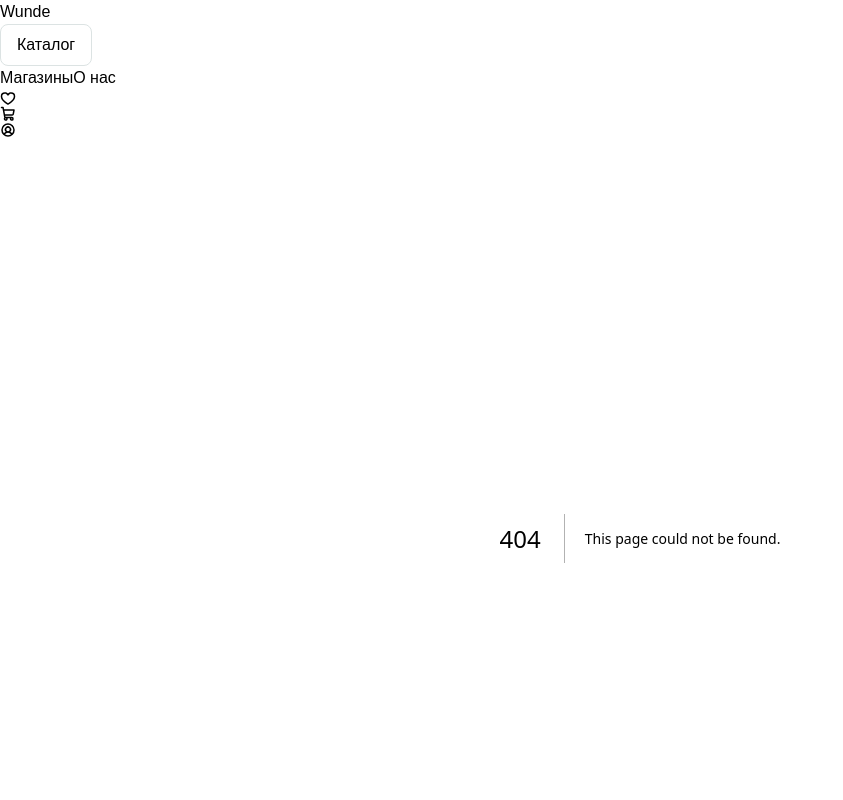
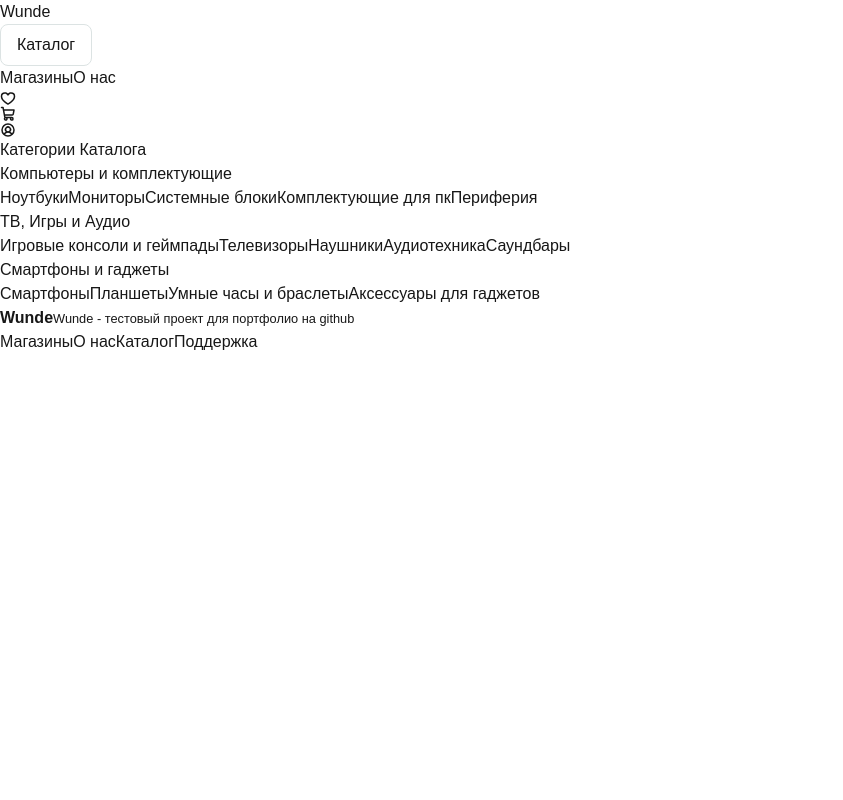
Before and after one commit to Dankewu0/wunde-frontend, a Next.js app: page /catalog/categories in a window 1280 px wide. Before the commit this address had no page. Shown: the top 800 px of the page, without its empty margins (0-843 px from the left). Built offline with nearby package versions, Linux system fonts and the light colour scheme.

Commit message:
feat: made redirect categories page

```diff
--- /dev/null
+++ b/app/catalog/categories/page.tsx
@@ -0,0 +1,31 @@
+import Link from "next/link";
+export default function CatalogCategories() {
+  return (
+    <div>
+      <h1>Категории Каталога</h1>
+      <section>
+        <h2>Компьютеры и комплектующие</h2>
+        <Link href="/">Ноутбуки</Link>
+        <Link href="/">Мониторы</Link>
+        <Link href="/">Системные блоки</Link>
+        <Link href="/">Комплектующие для пк</Link>
+        <Link href="/">Периферия</Link>
+      </section>
+      <section>
+        <h2>ТВ, Игры и Аудио</h2>
+        <Link href="/">Игровые консоли и геймпады</Link>
+        <Link href="/">Телевизоры</Link>
+        <Link href="/">Наушники</Link>
+        <Link href="/">Аудиотехника</Link>
+        <Link href="/">Саундбары</Link>
+      </section>
+      <section>
+        <h2>Смартфоны и гаджеты</h2>
+        <Link href="/">Смартфоны</Link>
+        <Link href="/">Планшеты</Link>
+        <Link href="/">Умные часы и браслеты</Link>
+        <Link href="/">Аксессуары для гаджетов</Link>
+      </section>
+    </div>
+  );
+}
```
